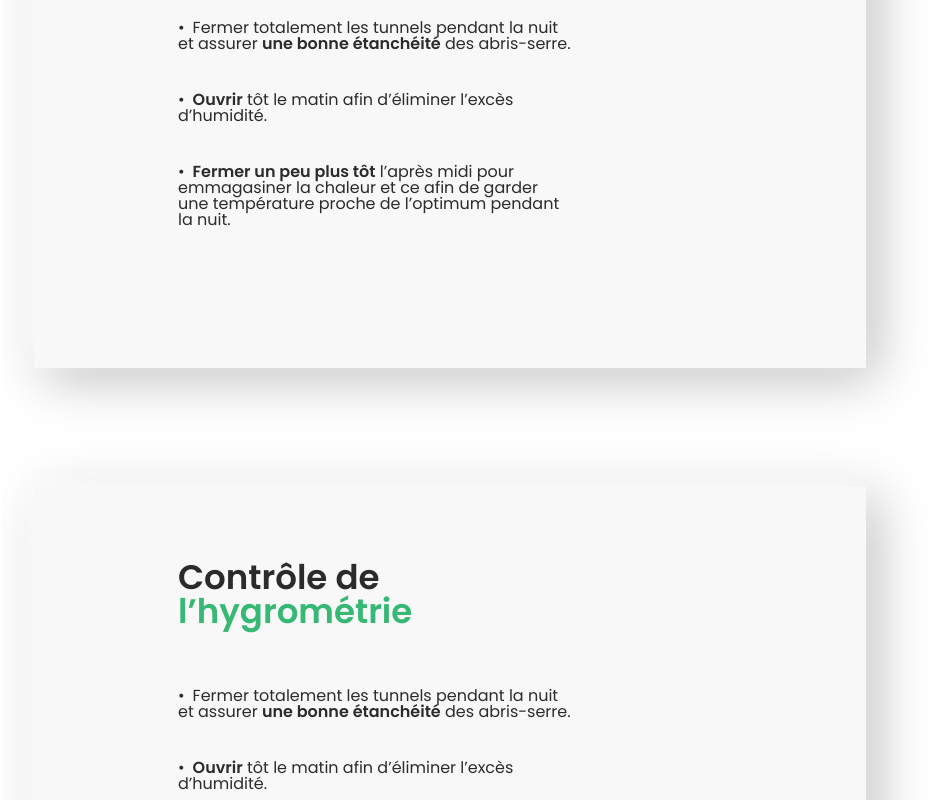
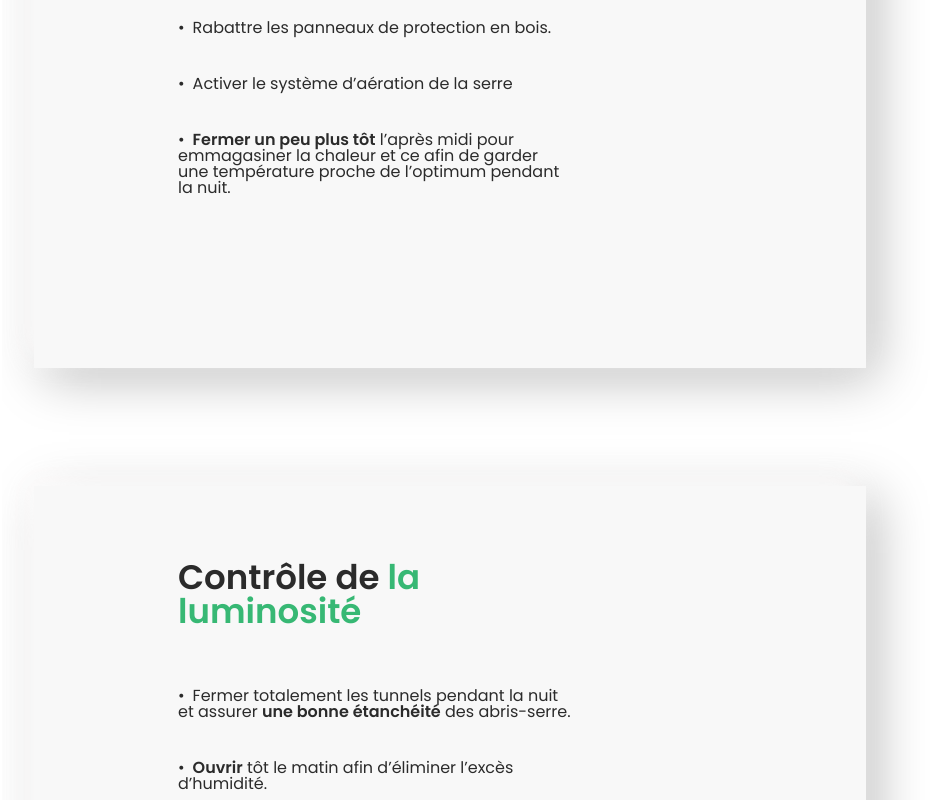
Before and after one commit to FRobaglia/iot-project, a React (Create React App) app: page /help in a window 1280 px wide. Shown: the part 1040-1840 px from the top of the page, without its empty margins (256-1186 px from the left). Built offline with nearby package versions, Linux system fonts and the light colour scheme.

Commit message:
chore: update datas

```diff
--- a/src/datas.js
+++ b/src/datas.js
@@ -36,11 +36,11 @@ export const datas = [
     article: {
       title: {
         firstContent: "Contrôle de",
-        secondContent: "l’hygrométrie"
+        secondContent: "la température"
       },
       content: [
-        "Fermer totalement les tunnels pendant la nuit et assurer <strong>une bonne étanchéité</strong> des abris-serre.",
-        "<strong>Ouvrir</strong> tôt le matin afin d’éliminer l’excès d’humidité.",
+        "Rabattre les panneaux de protection en bois.",
+        "Activer le système d’aération de la serre",
         "<strong>Fermer un peu plus tôt</strong> l’après midi pour emmagasiner la chaleur et ce afin de garder une température proche de l’optimum pendant la nuit."
       ]
     }
@@ -59,7 +59,30 @@ export const datas = [
     article: {
       title: {
         firstContent: "Contrôle de",
-        secondContent: "l’hygrométrie"
+        secondContent: "la luminosité"
+      },
+      content: [
+        "Fermer totalement les tunnels pendant la nuit et assurer <strong>une bonne étanchéité</strong> des abris-serre.",
+        "<strong>Ouvrir</strong> tôt le matin afin d’éliminer l’excès d’humidité.",
+        "<strong>Fermer un peu plus tôt</strong> l’après midi pour emmagasiner la chaleur et ce afin de garder une température proche de l’optimum pendant la nuit."
+      ]
+    }
+  },
+  {
+    id: 4,
+    title: "Luminosité",
+    currentValue: 38,
+    optimalMinValue: 20,
+    optimalMaxValue: 45,
+    dayMinValue: 18,
+    dayMaxValue: 30,
+    sign: "lx",
+    dropdown: ["Capteur 1","Capteur 2","Capteur 3","Capteur 4","Capteur 5"],
+    off: false,
+    article: {
+      title: {
+        firstContent: "Contrôle de",
+        secondContent: "l’humidité de l’air "
       },
       content: [
         "Fermer totalement les tunnels pendant la nuit et assurer <strong>une bonne étanchéité</strong> des abris-serre.",
```
